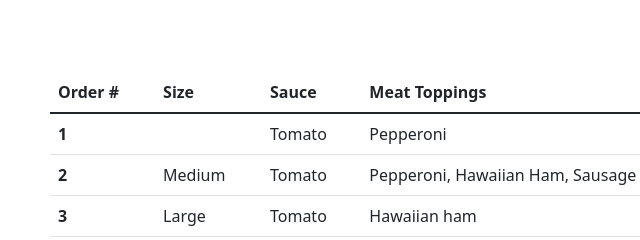
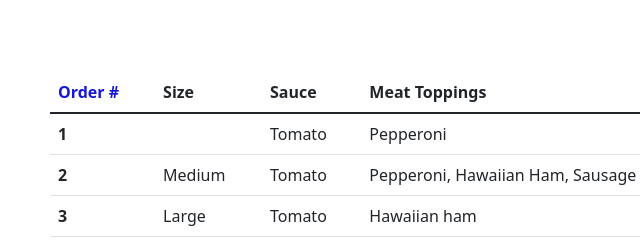
Before and after one commit to aspauldingcode/Pizza-CRUD-app, a plain HTML site: page table.html in a window 1280 px wide. Shown: the top 240 px of the page, 32-672 px from the left. Drawn offline with nearby package versions, Linux system fonts and the light colour scheme.

Commit message:
add color to table.html

```diff
--- a/stylesheet.css
+++ b/stylesheet.css
@@ -11,3 +11,7 @@ h1 {
 .pizza-names {
   text-align: center;
 }
+
+th.coolclass {
+  color: #1616d6;
+}
--- a/table.html
+++ b/table.html
@@ -8,7 +8,8 @@
     integrity="sha384-1BmE4kWBq78iYhFldvKuhfTAU6auU8tT94WrHftjDbrCEXSU1oBoqyl2QvZ6jIW3" crossorigin="anonymous">
     <script src="https://cdn.jsdelivr.net/npm/bootstrap@5.1.3/dist/js/bootstrap.bundle.min.js"
     integrity="sha384-ka7Sk0Gln4gmtz2MlQnikT1wXgYsOg+OMhuP+IlRH9sENBO0LRn5q+8nbTov4+1p" crossorigin="anonymous"></script>
-  <title>Document</title>
+    <link rel="stylesheet" href="stylesheet.css" />
+  <title>table</title>
 </head>
 <body>
   <br>
@@ -19,7 +20,7 @@
     <table class="table">
       <thead>
         <tr>
-          <th class="CoolClass" scope="col">Order #</th>
+          <th class="coolclass" scope="col">Order #</th>
           <th scope="col">Size</th>
           <th scope="col">Sauce</th>
           <th scope="col">Meat Toppings</th>
```
